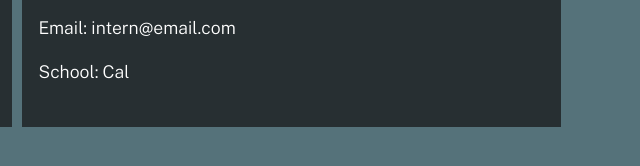
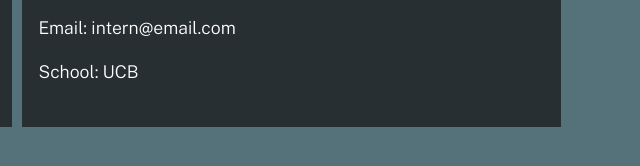
Before and after one commit to riosborne6/deep-thoughts, a website: page team-profile-generator/dist/index.html in a window 1280 px wide. Shown: the part 574-740 px from the top of the page, 623-1263 px from the left. Drawn offline with nearby package versions, Linux system fonts and the light colour scheme.

Commit message:
last commit

```diff
--- a/team-profile-generator/dist/index.html
+++ b/team-profile-generator/dist/index.html
@@ -1,4 +1,3 @@
-
 <!DOCTYPE html>
 <html lang="en">
 
@@ -56,11 +55,12 @@
           </h5>
           <p> ID: 0001</p>
           <p> Email: intern@email.com</p>
-        <p> School: Cal</p>
+          <p> School: UCB</p>
         </div>
 
       </div>
     </section>
   </main>
 </body>
+
 </html>
```
Lines whose indentation alone changed are shown as unchanged.
